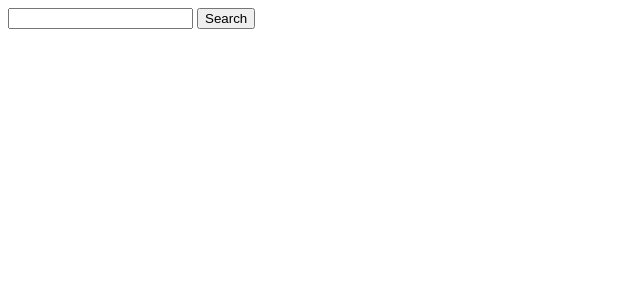
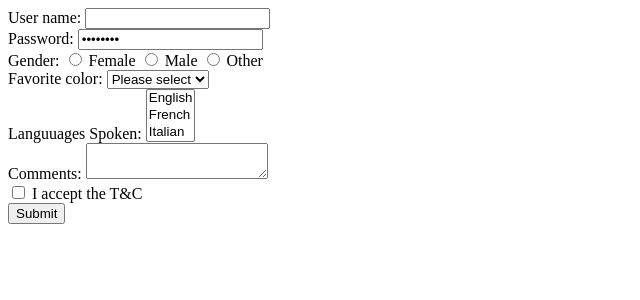
Before and after one commit to mas250/PHP_Sample, a PHP site: page /form.php in a window 1280 px wide. Shown: the top 300 px of the page, without its empty margins (0-640 px from the left). Run offline with PHP 8.4, Linux system fonts and the light colour scheme.

Commit message:
simple form

```diff
--- a/form.php
+++ b/form.php
@@ -5,9 +5,31 @@ if(isset($_POST['searchterm'])) {
 ?>
 
 <form
-action=""
-method="post"
->
-<input type="text" name="searchterm">
-<input type="submit" value="Search">
+    action=""
+    method="post"
+    >
+    User name: <input type="text" name="name"><br>
+    Password: <input type="password" value="password"><br>
+    Gender:
+        <input type="radio" name ="gender" value="f"> Female
+        <input type="radio" name ="gender" value="m"> Male
+        <input type="radio" name ="gender" value="o"> Other<br>
+    Favorite color:
+    <select name="color" name="name">
+        <option value ="">Please select</option>
+        <option value ="#0f0">red</option>
+        <option value ="#00f">blue</option>
+        <option value ="#0f0">green</option>
+    </select><br>
+    Languuages Spoken:
+    <select name ="languages[]" multiple size="3">
+    <option value ="en">English</option>
+        <option value ="fr">French</option>
+        <option value ="it">Italian</option>
+    </select><br>
+    Comments: <textarea name="comments"></textarea><br>
+    <input type="checkbox" name ="tc" value="ok">
+    I accept the T&amp;C<br>
+    <input type="submit" name="Search"><br>
+
 </form>
```
